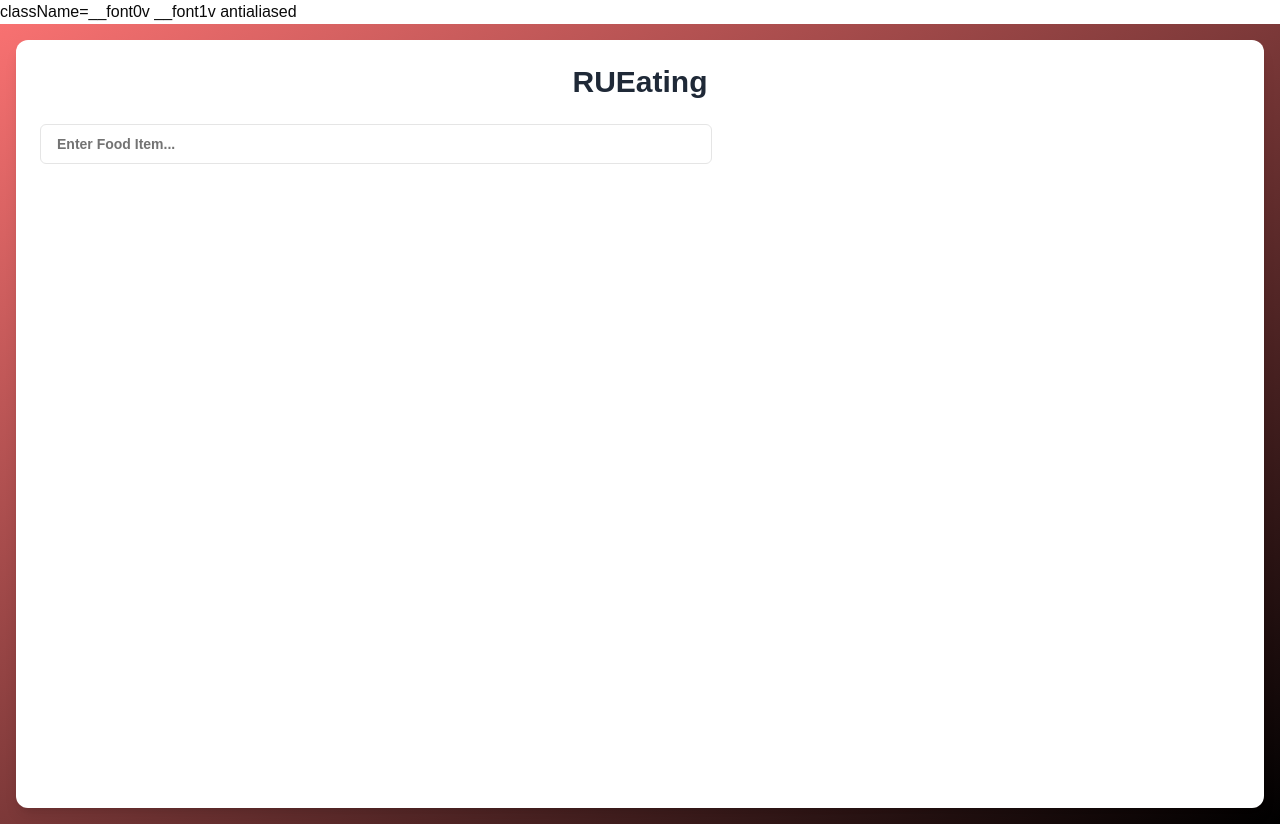
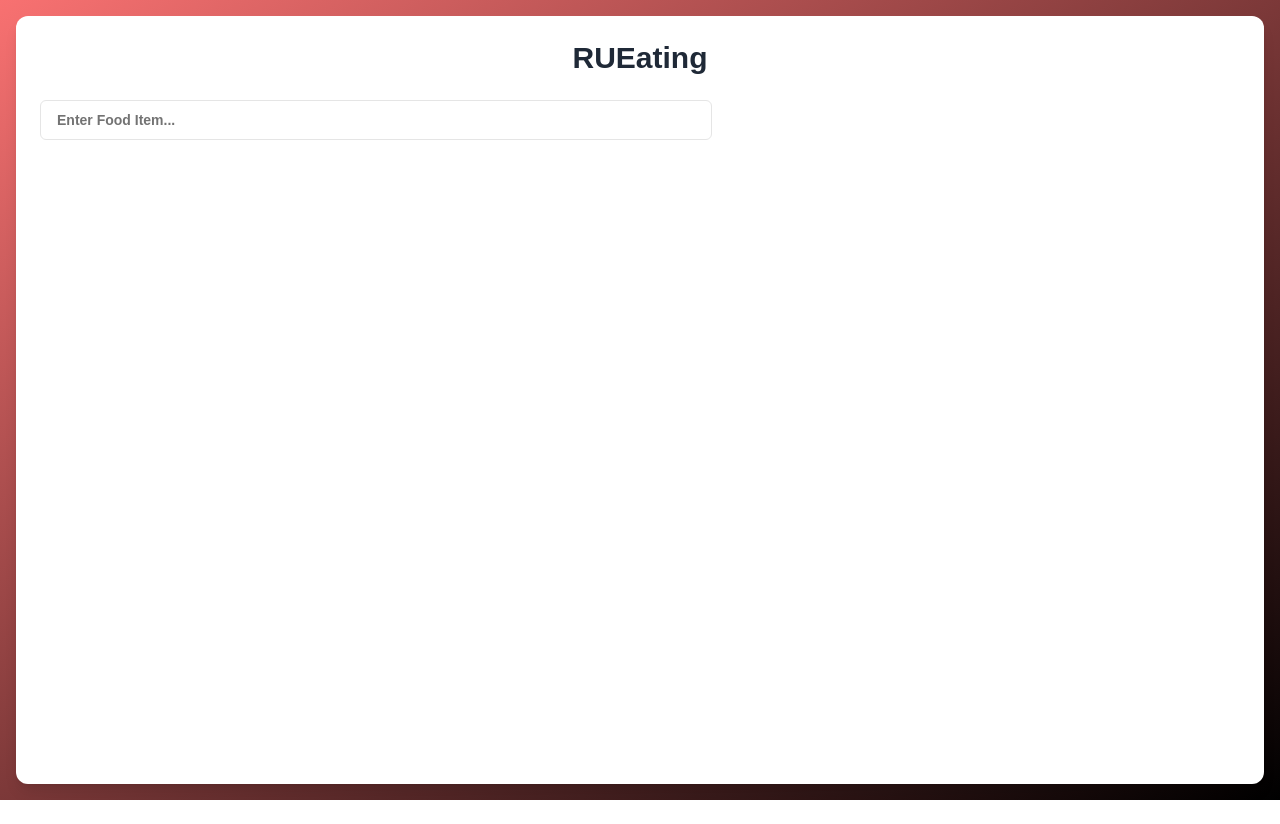
Before and after one commit to rishabhsheth/RUEating, a Next.js app in the folder rueating/: page / in a window 1280 px wide. After the commit the page ends 800 px from the top, so only its background shows below. Built offline with nearby package versions, Linux system fonts and the light colour scheme.

Commit message:
removed weird at top of page

```diff
--- a/rueating/src/app/layout.tsx
+++ b/rueating/src/app/layout.tsx
@@ -47,9 +47,8 @@ export default function RootLayout({
       <head>
         <title>Next.js</title>
       </head>
-      <body>
-        className={`${geistSans.variable} ${geistMono.variable} antialiased`}
 
+      <body className={`${geistSans.variable} ${geistMono.variable} antialiased`}>
         {children}
         <Analytics />
       </body>
```
